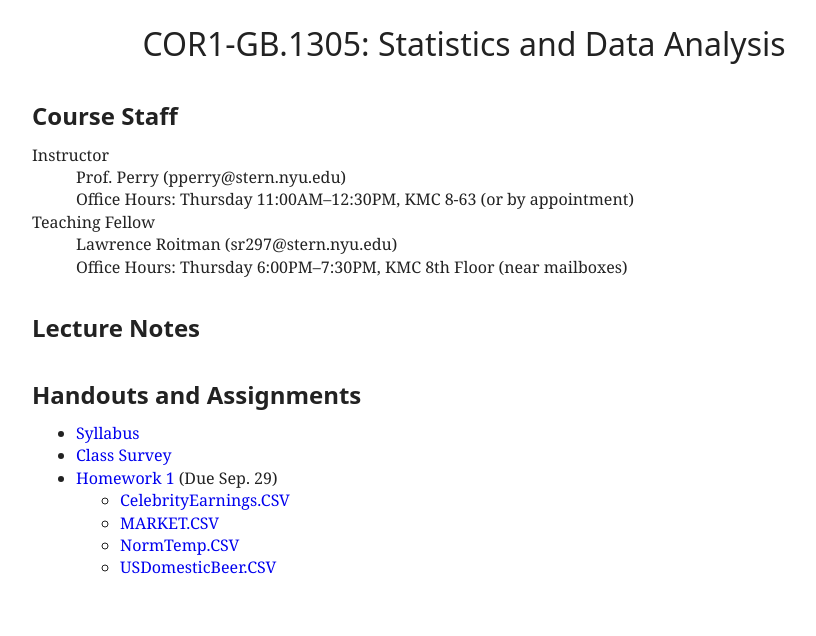
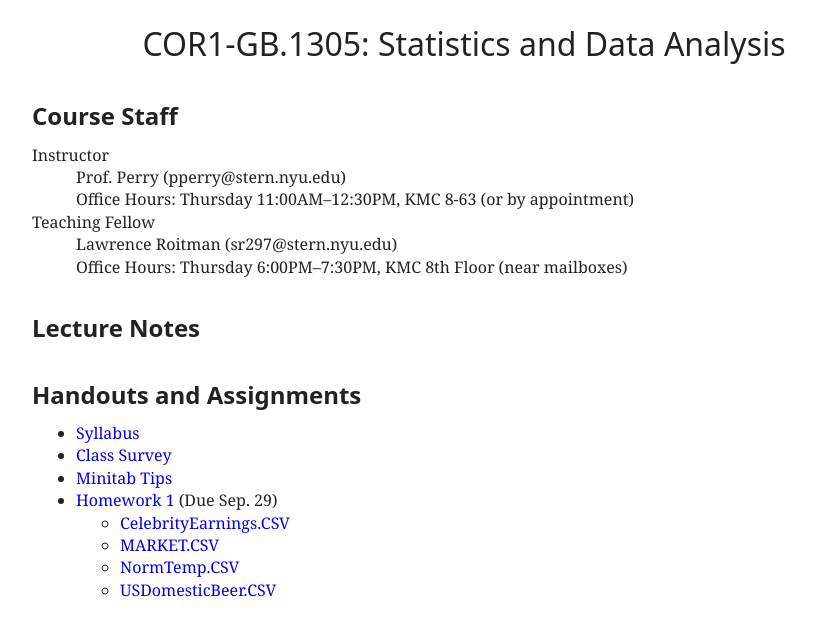
Before and after one commit to patperry/patperry.github.com, a Jekyll site: the page built from course/cor1305/index.html, in a window 1280 px wide. Shown: the top 636 px of the page, without its empty margins (176-992 px from the left). Built offline with Jekyll 4.4.1, drawn with Linux system fonts in a browser that asks for light colours.

Commit message:
Add Minitab Tips

```diff
--- a/course/cor1305/index.html
+++ b/course/cor1305/index.html
@@ -26,6 +26,7 @@ stylesheet: /css/main.css?v=1
 <ul>
   <li><a href="handout/syllabus.pdf">Syllabus</a>
   <li><a href="http://goo.gl/hs16Kk">Class Survey</a>
+  <li><a href="handout/minitab-tips.pdf">Minitab Tips</a>
   <li><a href="hw/hw01.pdf">Homework 1</a> (Due Sep.&nbsp;29)
     <ul>
       <li><a href="data/CelebrityEarnings.CSV">CelebrityEarnings.CSV</a>
```
Also changed, not shown: 1 other file.
